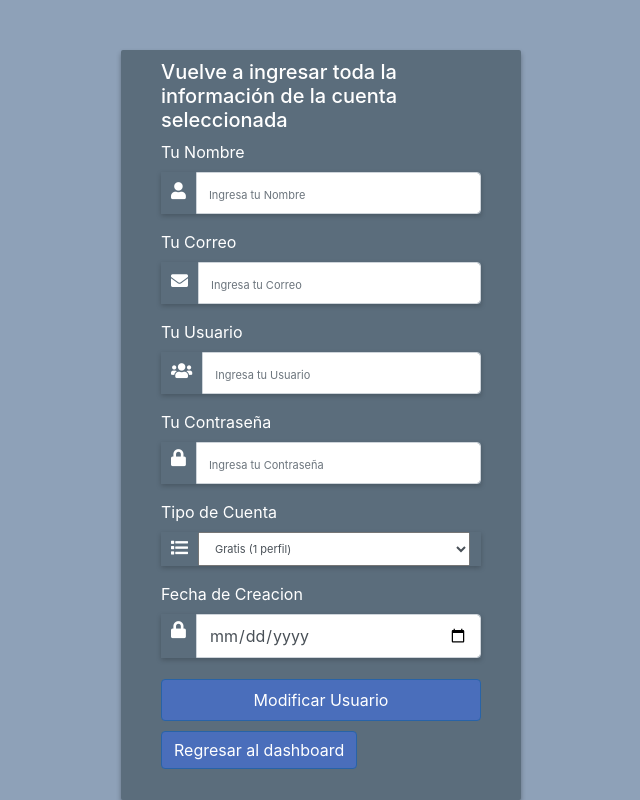
After one commit to MarianoReyes/Proyecto2Bases_CopiaNetflix, a Flask app: page /modificar_usuario/1 in a window 1280 px wide. The commit adds this page. Shown: the whole page, without its empty margins (319-959 px from the left). Run offline with Flask 2, Linux system fonts and the light colour scheme; some libraries are stand-ins or nearby versions.

Commit message:
desactivar usuario listo y modificarlo casi

```diff
--- a/app.py
+++ b/app.py
@@ -112,6 +112,7 @@ def register():
         email = request.form['email']
         tipocuenta = request.form['tipocuenta']
         admin = 0
+        fecha_creacion = '2022-04-14'
 
         _hashed_password = generate_password_hash(password)
 
@@ -131,8 +132,8 @@ def register():
             flash('Por favor llene el formulario!')
         else:
             # Account doesnt exists and the form data is valid, now insert new account into cuentas table
-            cursor.execute("INSERT INTO cuentas (fullname, username, password, email, tipocuenta, admin) VALUES (%s,%s,%s,%s,%s,%s)",
-                           (fullname, username, _hashed_password, email, tipocuenta, admin))
+            cursor.execute("INSERT INTO cuentas (fullname, username, password, email, tipocuenta, admin, fecha_creacion) VALUES (%s,%s,%s,%s,%s,%s, %s)",
+                           (fullname, username, _hashed_password, email, tipocuenta, admin, fecha_creacion))
             conn.commit()
             flash('Te has registrado correctamente!')
     elif request.method == 'POST':
@@ -454,6 +455,84 @@ def borrar_pos():
     return render_template('borrar_pos.html', series_peliculas=series_peliculas)
 
 
+@app.route('/modificar_usuarios/', methods=['GET', 'POST'])
+def modificar_usuarios():
+    cursor = conn.cursor(cursor_factory=psycopg2.extras.DictCursor)
+
+    # Mando a llamar Peliculas y series
+    cursor.execute(
+        'select *  from cuentas')
+    usuarios = cursor.fetchall()
+    return render_template('modificar_usuarios.html', usuarios=usuarios)
+
+
+@app.route('/modificar_usuario/<usuario>', methods=['GET', 'POST'])
+def modificar_usuario(usuario):
+    cursor = conn.cursor(cursor_factory=psycopg2.extras.DictCursor)
+    usuario = usuario
+    # Check if "username", "password" and "email" POST requests exist (user submitted form)
+    if request.method == 'POST' and 'username' in request.form and 'password' in request.form and 'email' in request.form:
+        # Create variables for easy access
+        fullname = request.form['fullname']
+        username = request.form['username']
+        password = request.form['password']
+        email = request.form['email']
+        tipocuenta = request.form['tipocuenta']
+        admin = 0
+        fecha_creacion = request.form['fecha_creacion']
+
+        _hashed_password = generate_password_hash(password)
+
+        # Check if account exists using MySQL
+        cursor.execute(
+            'SELECT * FROM cuentas WHERE username = %s', (username,))
+        account = cursor.fetchone()
+        print(account)
+        # If account exists show error and validation checks
+        if account:
+            flash('La cuenta ya existe!')
+        elif not re.match(r'[^@]+@[^@]+\.[^@]+', email):
+            flash('Dirección de correo invalida!')
+        elif not re.match(r'[A-Za-z0-9]+', username):
+            flash('El usuario solo puede tener caracteres y números!')
+        elif not username or not password or not email:
+            flash('Por favor llene el formulario!')
+        else:
+            cursor.execute("UPDATE cuentas SET fullname = %s, username = %s, password = %s, email = %s, tipocuenta = %s, admin = %s, fecha_creacion = %s WHERE username = %s",
+                           (fullname, username, _hashed_password, email, tipocuenta, admin, fecha_creacion, usuario))
+            conn.commit()
+            flash('Has modificado correctamente!')
+    elif request.method == 'POST':
+        # Form is empty... (no POST data)
+        flash('Por favor llene el formulario!')
+    # Show registration form with message (if any)
+
+    return render_template('modificar_usuario.html', usuario=usuario)
+
+
+@app.route('/borrar_usuarios/', methods=['GET', 'POST'])
+def borrar_usuarios():
+    cursor = conn.cursor(cursor_factory=psycopg2.extras.DictCursor)
+
+    # Mando a llamar Peliculas y series
+    cursor.execute(
+        'select *  from cuentas')
+    usuarios = cursor.fetchall()
+    return render_template('borrar_usuarios.html', usuarios=usuarios)
+
+
+@app.route('/borrar_usuario/<usuario>', methods=['GET', 'POST'])
+def borrar_usuario(usuario):
+    cursor = conn.cursor(cursor_factory=psycopg2.extras.DictCursor)
+
+    # Mando a llamar Peliculas y series
+    cursor.execute(
+        'DELETE FROM cuentas WHERE username=%s', (usuario,))
+    conn.commit()
+    flash("Usuario desactivado con éxito")
+    return render_template('borrar_usuarios.html')
+
+
 @app.route('/favoritos/<name>/<sp>/<cuenta>')
 def favoritos(sp, name, cuenta):
 
--- a/templates/home_admin.html
+++ b/templates/home_admin.html
@@ -27,10 +27,10 @@
 
             <h4>Acciones para usuarios</h4>
 
-            <a class="btn btn-perfil btn-p2" href="">Modificar Usuario</a>
+            <a class="btn btn-perfil btn-p2" href="{{ url_for('modificar_usuarios') }}">Modificar Usuario</a>
 
 
-            <a class="btn btn-perfil btn-p2" href="">Desactivar Usuario</a>
+            <a class="btn btn-perfil btn-p2" href="{{ url_for('borrar_usuarios') }}">Desactivar Usuario</a>
 
 
         </div>
--- /dev/null
+++ b/templates/modificar_usuario.html
@@ -0,0 +1,108 @@
+<!DOCTYPE html>
+<html>
+ <head>
+  <meta charset="utf-8">
+  <title>Modificar Usuario</title>
+  <link rel="stylesheet" href="{{ url_for('static', filename='css/style.css') }}">
+  <link rel="stylesheet" href="https://use.fontawesome.com/releases/v5.7.1/css/all.css">
+  <!-- Google Fonts -->
+  <link href='https://fonts.googleapis.com/css?family=Passion+One' rel='stylesheet' type='text/css'>
+  <link href='https://fonts.googleapis.com/css?family=Oxygen' rel='stylesheet' type='text/css'>
+  <link href="https://maxcdn.bootstrapcdn.com/bootstrap/4.1.1/css/bootstrap.min.css" rel="stylesheet" id="bootstrap-css">
+ </head>
+ <body style="background-color:#8ea1b8;">
+ <div class="container">
+   <div class="row main">
+    <div class="main-login main-center">
+    <h5>Vuelve a ingresar toda la información de la cuenta seleccionada</h5>
+     <form action="{{ url_for('modificar_usuario', usuario=usuario['username']) }}" method="post" autocomplete="off">
+      <div class="form-group">
+       <label for="name" class="cols-sm-2 control-label">Tu Nombre</label>
+       <div class="cols-sm-10">
+        <div class="input-group">
+         <span class="input-group-addon"><i class="fa fa-user fa" aria-hidden="true"></i></span>
+         <input type="text" class="form-control" name="fullname" id="fullname"  placeholder="Ingresa tu Nombre"/>
+        </div>
+       </div>
+      </div>
+      <div class="form-group">
+       <label for="email" class="cols-sm-2 control-label">Tu Correo</label>
+       <div class="cols-sm-10">
+        <div class="input-group">
+         <span class="input-group-addon"><i class="fa fa-envelope fa" aria-hidden="true"></i></span>
+         <input type="text" class="form-control" name="email" id="email"  placeholder="Ingresa tu Correo"/>
+        </div>
+       </div>
+      </div>
+
+      <div class="form-group">
+       <label for="username" class="cols-sm-2 control-label">Tu Usuario</label>
+       <div class="cols-sm-10">
+        <div class="input-group">
+         <span class="input-group-addon"><i class="fa fa-users fa" aria-hidden="true"></i></span>
+         <input type="text" class="form-control" name="username" id="username" placeholder="Ingresa tu Usuario" required>
+        </div>
+       </div>
+      </div>
+
+      <div class="form-group">
+       <label for="password" class="cols-sm-2 control-label">Tu Contraseña</label>
+       <div class="cols-sm-10">
+        <div class="input-group">
+         <span class="input-group-addon"><i class="fa fa-lock fa-lg" aria-hidden="true"></i></span>
+         <input type="password" class="form-control" name="password" id="password" required  placeholder="Ingresa tu Contraseña"/>
+        </div>
+       </div>
+      </div>
+
+      <div class="form-group">
+        <label for="tipocuenta" class="cols-sm-2 control-label">Tipo de Cuenta</label>
+        <div class="cols-sm-10">
+         <div class="input-group">
+          <span class="input-group-addon"><i class="fa fa-list fa-lg" aria-hidden="true"></i></span>
+          <select id="tipocuenta" name="tipocuenta" class="select" style="width:85%">
+            <option class="form-control select" selected value="Gratis">Gratis (1 perfil)</option>
+            <option class="form-control select" value="Standard">Standard (4 perfiles)</option>
+            <option class="form-control select" value="Premium">Premium (8 perfiles)</option>
+          </select>
+         </div>
+        </div>
+      </div>
+
+      <div class="form-group">
+        <label for="password" class="cols-sm-2 control-label">Fecha de Creacion</label>
+        <div class="cols-sm-10">
+            <div class="input-group">
+                <span class="input-group-addon"><i class="fa fa-lock fa-lg" aria-hidden="true"></i></span>
+                <input type="date" class="form-control" name="fecha_creacion" id="fecha_creacion" required  placeholder="Ingresa la fecha de creacion"/>
+            </div>
+        </div>
+      </div>
+
+      <div class="form-group ">
+        {% with messages = get_flashed_messages()  %}
+        {% if messages %}
+        {% for message in messages %}
+        <div class="alert alert-success alert-dismissible fade show" role="alert">
+          {{ message }}
+          <button type="button" class="close" data-dismiss="alert" aria-label="Close">
+            <span aria-hidden="true">×</span>
+          </button>
+        </div>
+        {% endfor %}
+        {% endif %}
+        {% endwith %}
+    <input type="submit" value="Modificar Usuario" class="form-control btn btn-primary " style="background: #4a6ebb!important;margin:5px 0;" name="">
+
+       <a href="{{ url_for('home_admin') }}" class="btn btn-dark " style="background: #4a6ebb!important;margin:5px 0;">Regresar al dashboard</a>
+
+      </div>
+
+     </form>
+    </div>
+   </div>
+  </div>
+ <script src="https://maxcdn.bootstrapcdn.com/bootstrap/4.1.1/js/bootstrap.min.js"></script>
+ <script src="https://cdnjs.cloudflare.com/ajax/libs/jquery/3.2.1/jquery.min.js"></script>
+ </body>
+</html>
```
Also changed, not shown: templates/borrar_usuarios.html (added, +50 -0 lines), templates/modificar_usuarios.html (added, +35 -0 lines).
